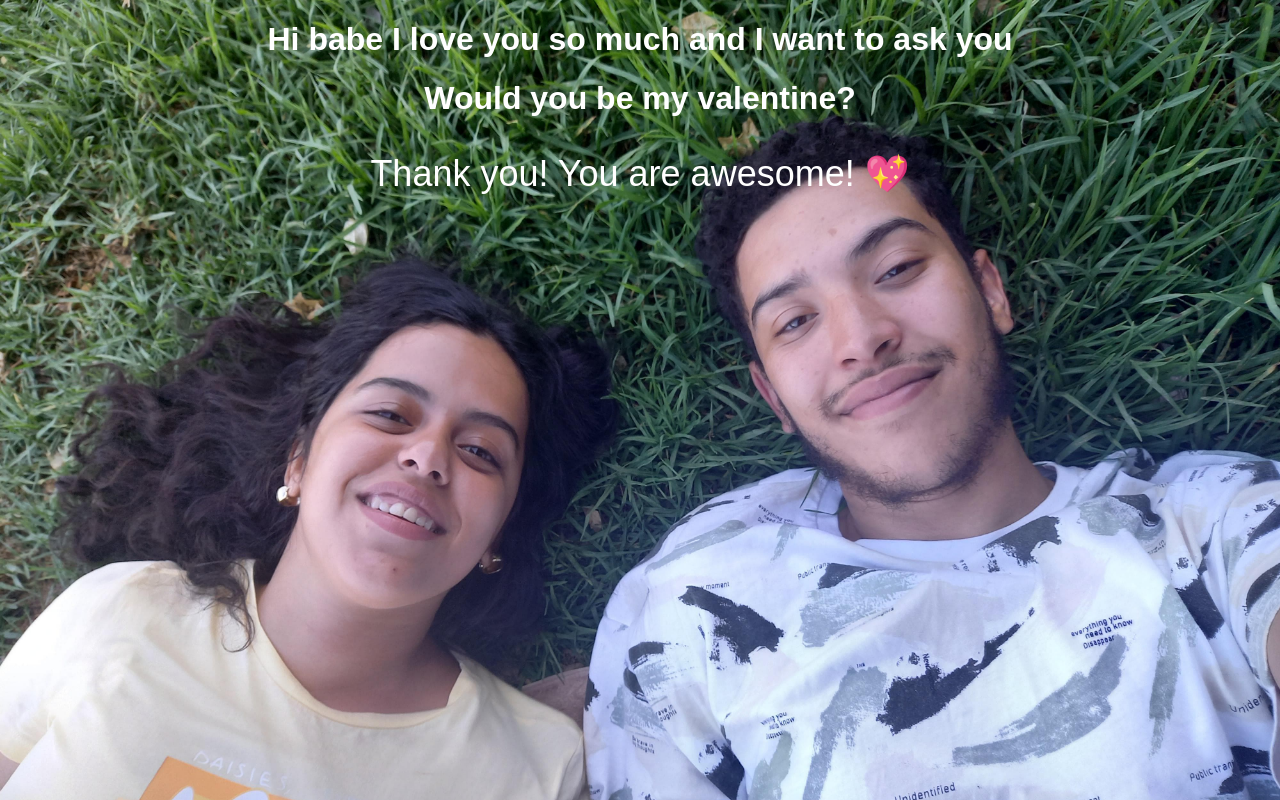
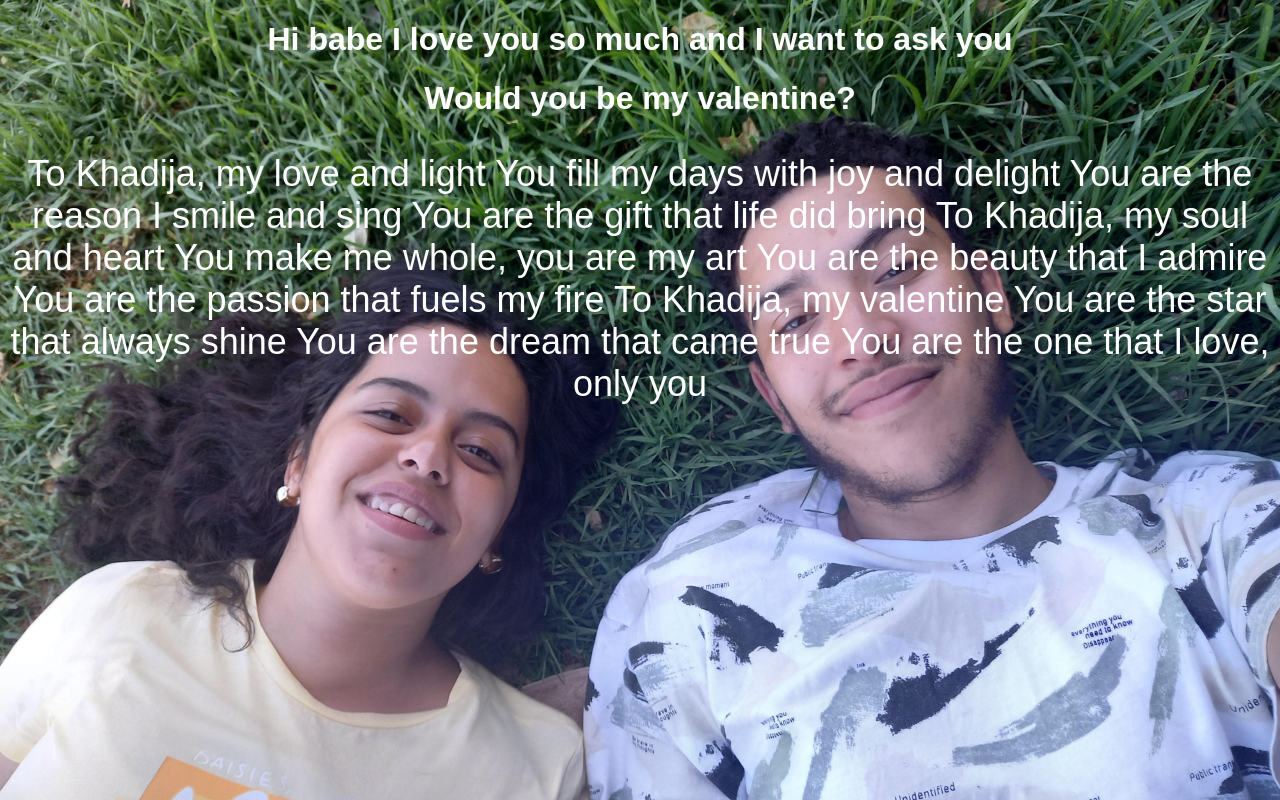
Before and after one commit to SimaxBen/bb, a plain HTML site: page index.html in a window 1280 px wide. Both pictures are taken after a click on the button "Yes". Drawn offline with Linux system fonts and the light colour scheme.

Commit message:
Update index.html

```diff
--- a/index.html
+++ b/index.html
@@ -61,7 +61,20 @@ div{text-align: center;}
         <button id="no" class="button" onmouseover="moveButton()">No</button>
     </div>
     <div id="message" class="message">
-        <p>Thank you! You are awesome! 💖</p>
+        <p>To Khadija, my love and light
+You fill my days with joy and delight
+You are the reason I smile and sing
+You are the gift that life did bring
+
+To Khadija, my soul and heart
+You make me whole, you are my art
+You are the beauty that I admire
+You are the passion that fuels my fire
+
+To Khadija, my valentine
+You are the star that always shine
+You are the dream that came true
+You are the one that I love, only you</p>
     </div>
     <script>
         // Get the elements
```
